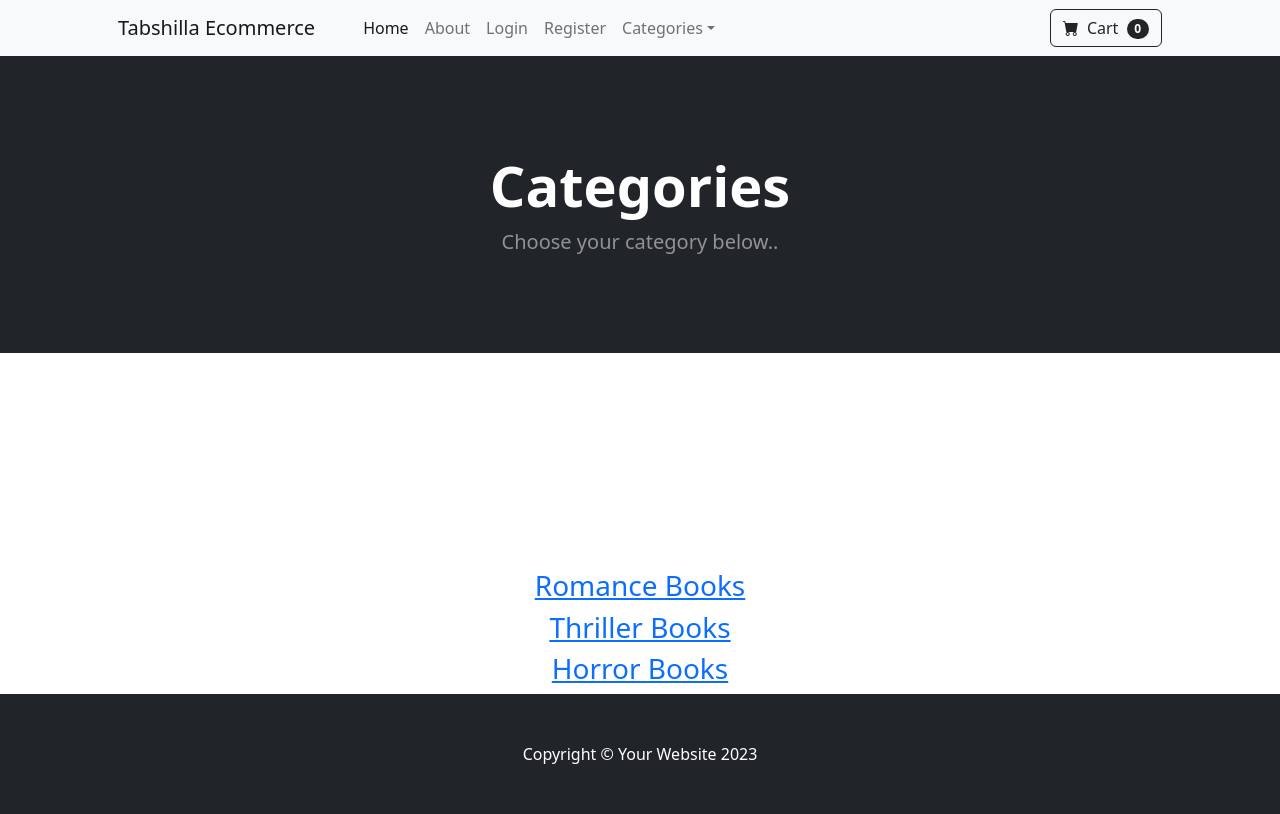
After one commit to Tabshilla/E-commerce, a Django app: page /category_summary/ in a window 1280 px wide. The commit adds this page. Run offline with Django 5.2, Linux system fonts and the light colour scheme; data comes from the database, SQL or seed files in the repository; both versions use the stored data as it was after the commit; some libraries are stand-ins or nearby versions.

Commit message:
add the categories page

```diff
--- /dev/null
+++ b/Ecom_store/templates/category_summary.html
@@ -0,0 +1,34 @@
+{% extends 'base.html' %}
+{% block content %}
+  <!-- Header-->
+  <header class="bg-dark py-5">
+    <div class="container px-4 px-lg-5 my-5">
+        <div class="text-center text-white">
+            <h1 class="display-4 fw-bolder">Categories</h1>
+            <p class="lead fw-normal text-white-50 mb-0">Choose your category below..</p>
+        </div>
+    </div>
+</header>
+
+<div class="container">
+    <div class="row">
+        <center>
+          <div class="col-8">
+            <br/>  <br/>  <br/>  <br/>  <br/>  <br/>  <br/>  <br/>  <br/>
+
+            <!-- {{ categories }} -->
+            {% for category in categories %}
+            <h3><a href="{% url 'category' category %}">{{ category }} </a></h3>
+
+
+            {% endfor %}
+
+          </div>
+
+          </div>
+
+            </div>
+        </center>
+    </div>
+
+{% endblock %}
--- a/Ecom_store/templates/navbar.html
+++ b/Ecom_store/templates/navbar.html
@@ -24,7 +24,7 @@
                 <li class="nav-item dropdown">
                     <a class="nav-link dropdown-toggle" id="navbarDropdown" href="#" role="button" data-bs-toggle="dropdown" aria-expanded="false">Categories</a>
                     <ul class="dropdown-menu" aria-labelledby="navbarDropdown">
-                        <li><a class="dropdown-item" href="{% url 'home' %}">All Products</a></li>
+                        <li><a class="dropdown-item" href="{% url 'category_summary' %}">All Products</a></li>
                         <li><hr class="dropdown-divider" /></li>
                         <li><a class="dropdown-item" href="{% url 'category' 'Romance-Books' %}">Romance Books</a></li>
                         <li><a class="dropdown-item" href="{% url 'category' 'Thriller-Books' %}">Thriller Books</a></li>
--- a/Ecom_store/urls.py
+++ b/Ecom_store/urls.py
@@ -8,5 +8,6 @@ urlpatterns = [
    path('register/', views.register_user, name='register'),
    path('product/<int:pk>', views.product, name='product'),
    path('category/<str:foo>', views.category, name='category'),
+   path('category_summary/', views.category_summary, name='category_summary'),
 
 ]
--- a/Ecom_store/views.py
+++ b/Ecom_store/views.py
@@ -7,6 +7,12 @@ from django.contrib.auth.forms import UserCreationForm
 from .forms import SignUpForm
 from django import forms
 # Create your views here.
+
+def category_summary(request):
+    categories = Category.objects.all()
+
+    return render(request, 'category_summary.html', {'categories': categories})
+
 
 def category(request, foo):
 	# Replace Hyphens with Spaces
```
Also changed, not shown: db.sqlite3.
